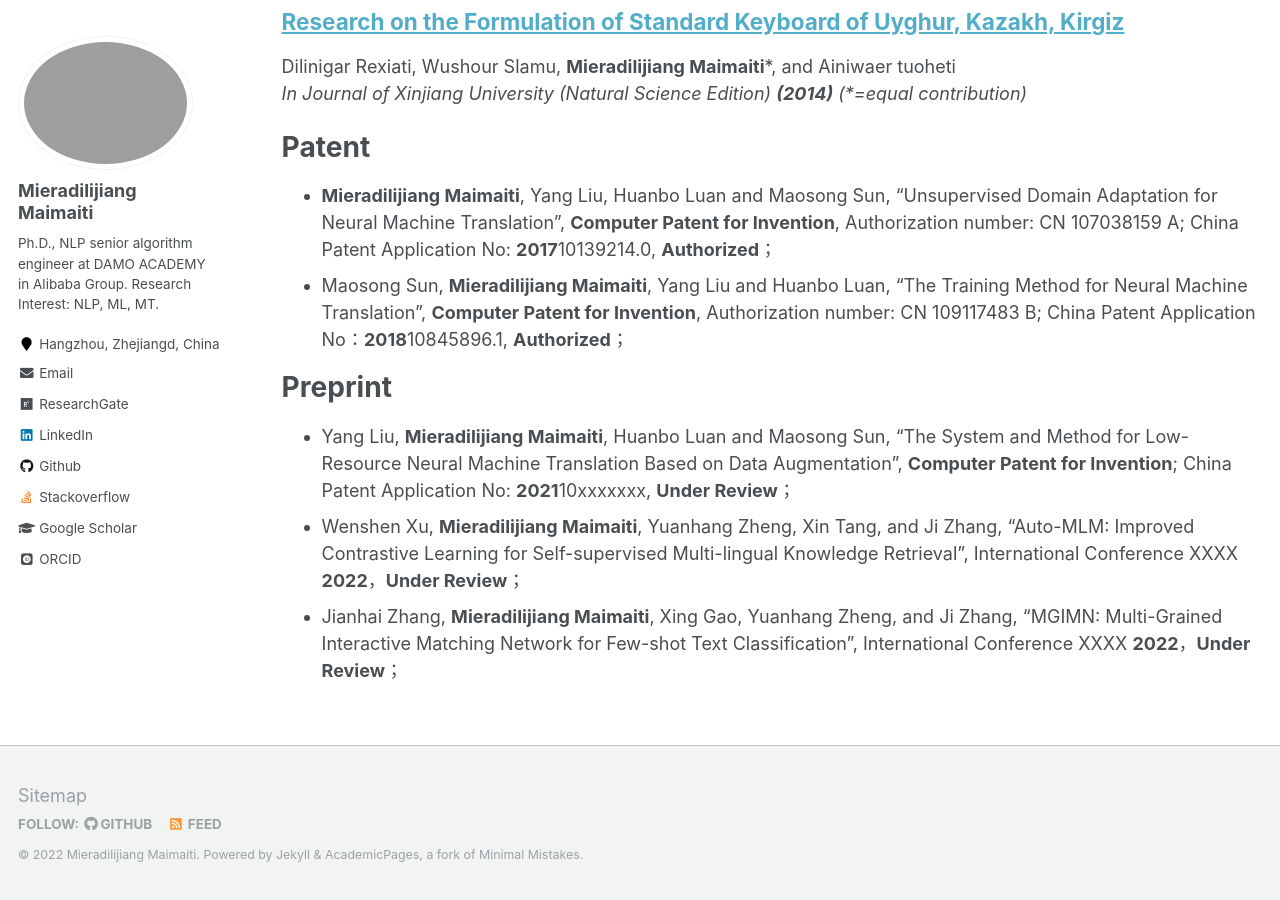
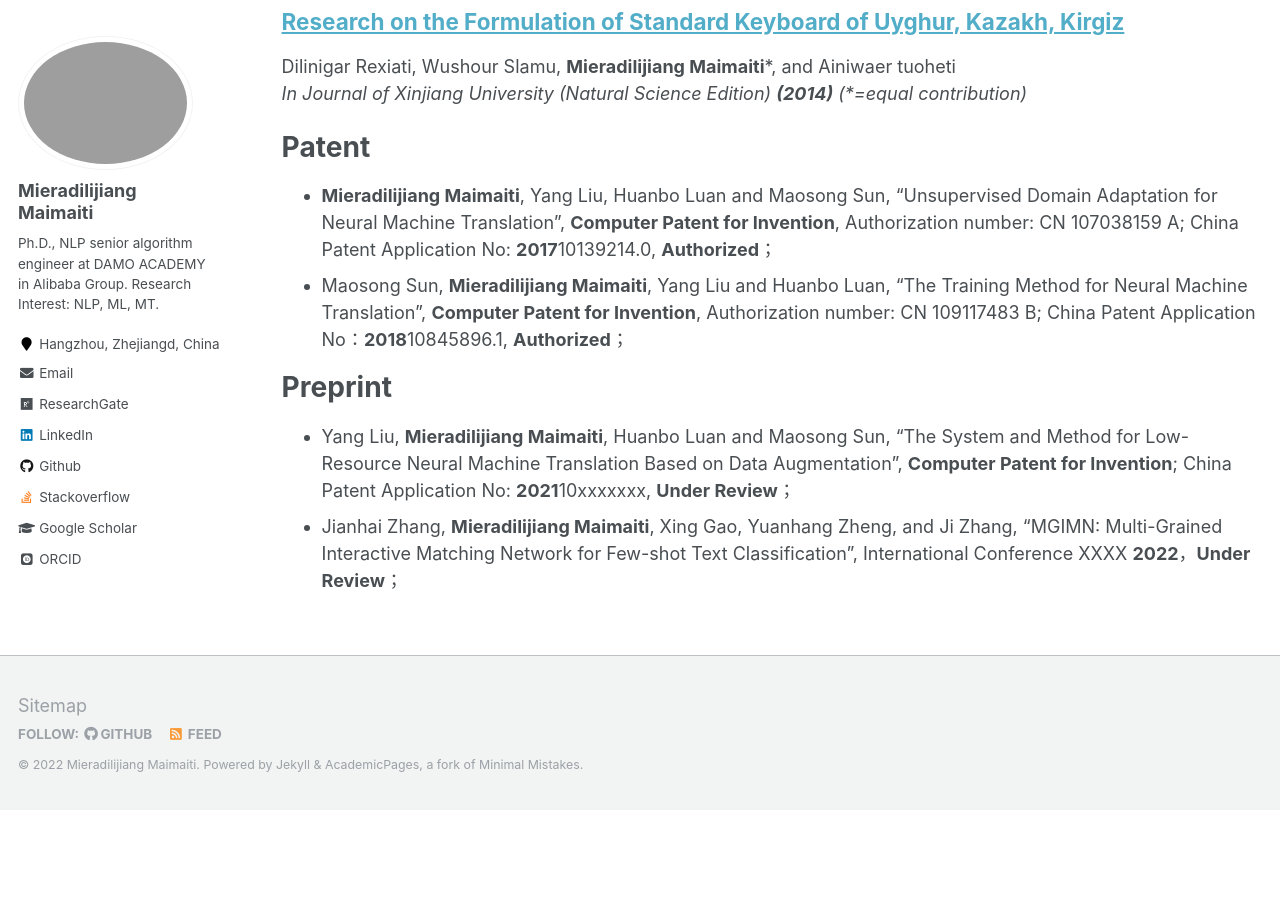
Before and after one commit to miradel51/miradel51.github.io, a Jekyll site: the page built from _pages/publications.md, in a window 1280 px wide and 900 px high, scrolled down 3090 px. Built offline with Jekyll 4.4.1, drawn with Linux system fonts in a browser that asks for light colours; some web fonts are replaced; after the commit the page ends 3900 px from its top, so only the background shows below that.

Commit message:
UPdate publication.md
delete the auto-mlm under review info

```diff
--- a/_pages/publications.md
+++ b/_pages/publications.md
@@ -23,5 +23,4 @@ Patent
 Preprint
 ======
 * Yang Liu, __Mieradilijiang Maimaiti__, Huanbo Luan and Maosong Sun, "The System and Method for Low-Resource Neural Machine Translation Based on Data Augmentation", __Computer Patent for Invention__; China Patent Application No: **2021**10xxxxxxx, __Under Review__；
-* Wenshen Xu, __Mieradilijiang Maimaiti__, Yuanhang Zheng, Xin Tang, and Ji Zhang, "Auto-MLM: Improved Contrastive Learning for Self-supervised Multi-lingual Knowledge Retrieval", International Conference XXXX **2022**，__Under Review__；
 * Jianhai Zhang, __Mieradilijiang Maimaiti__, Xing Gao, Yuanhang Zheng, and Ji Zhang, "MGIMN: Multi-Grained Interactive Matching Network for Few-shot Text Classification", International Conference XXXX **2022**，__Under Review__；
```
